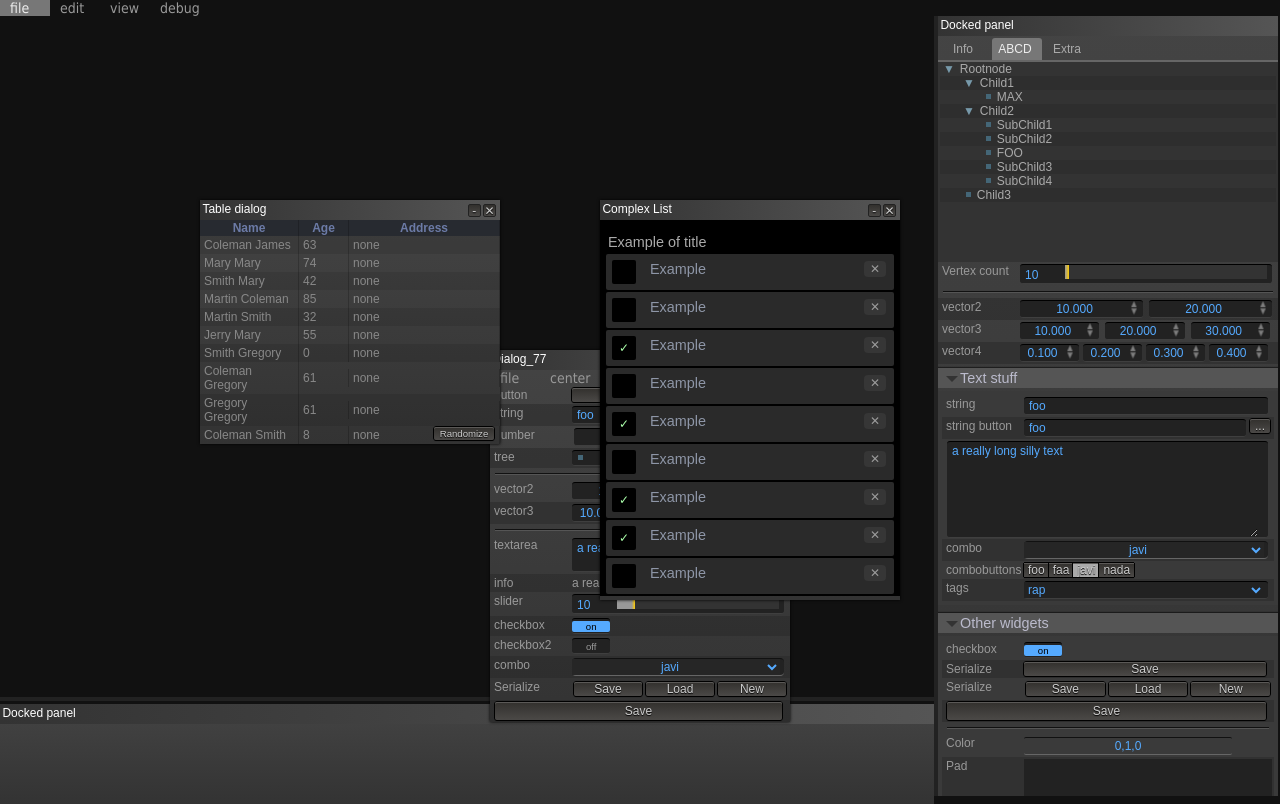
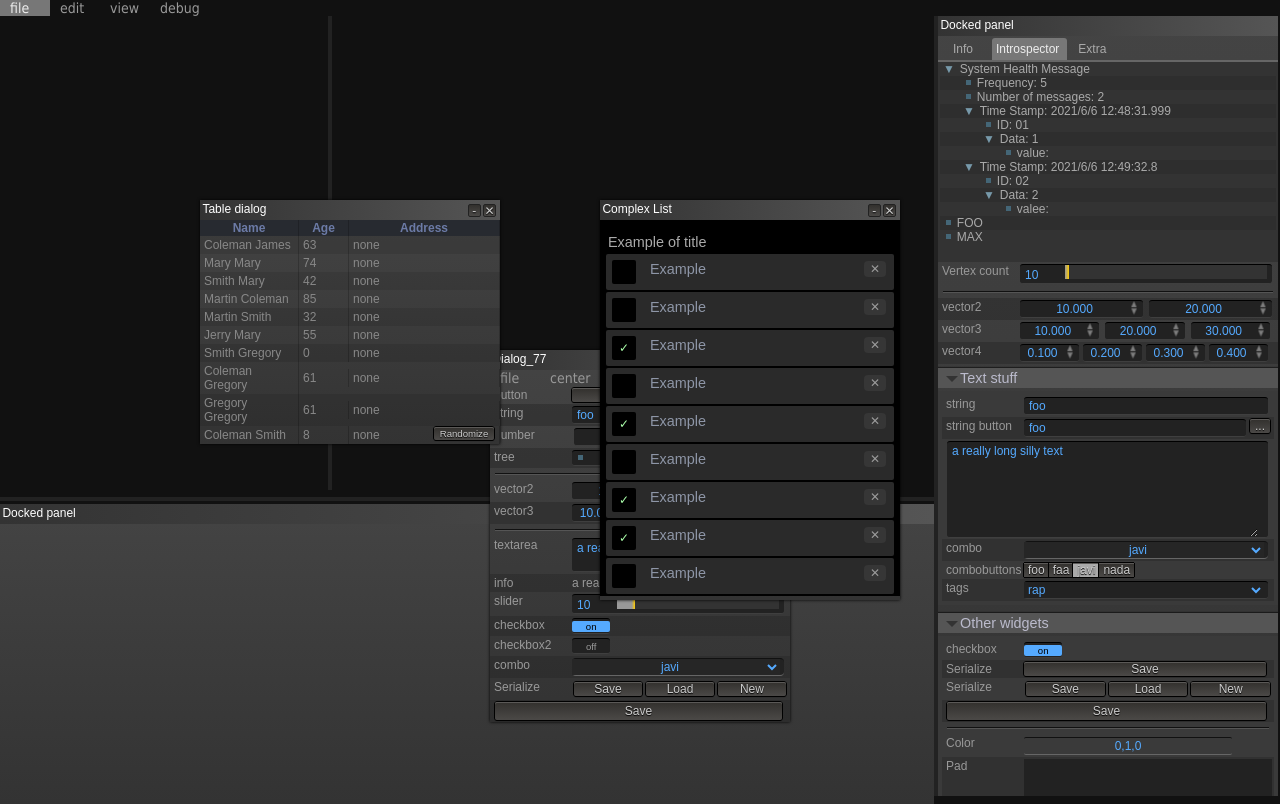
Before and after one commit to giraphics/gloden-ratio, a website built with webpack: page index.html in a window 1280 px wide. Built offline with nearby package versions, Linux system fonts and the light colour scheme.

Commit message:
Multiple viewers.

```diff
--- a/index.html
+++ b/index.html
@@ -24,6 +24,7 @@
   </head>
   <body>
     <canvas id="webgpu-canvas"></canvas>
+    <canvas id="webgpu-canvas2"></canvas>
     <script type="text/javascript" src="dist/main.js"></script>
   </body>
 </html>
--- a/src/main.ts
+++ b/src/main.ts
@@ -10,6 +10,9 @@ window.onload = function(){
 }
 
 const canvas = document.getElementById('webgpu-canvas') as HTMLCanvasElement;
-canvas.width = canvas.height = 640;
 const renderer = new Renderer(canvas, binding);
 renderer.start();
+
+const canvas2 = document.getElementById('webgpu-canvas2') as HTMLCanvasElement;
+const renderer2 = new Renderer(canvas2, binding);
+renderer2.start();
--- a/src/renderer.ts
+++ b/src/renderer.ts
@@ -69,10 +69,10 @@ export default class Renderer {
         }
     }
 
-    // Initialize WebGPU
+    // Initialize
     async initializeAPI(): Promise<boolean> {
         try {
-            // Entry to WebGPU
+            // Entry to GPU
             const entry: GPU = navigator.gpu;
             if (!entry) {
                 return false;
--- a/src/ui/gui.ts
+++ b/src/ui/gui.ts
@@ -18,44 +18,38 @@ export default class Gui {
         mainarea = new LiteGUI.Area({ id: "mainarea", content_id:"canvasarea", height: "calc( 100% - 20px )", main:true, inmediateResize: true});
         LiteGUI.add( mainarea );
 
-        //create main canvas to test redraw
-        //var canvas = document.createElement("canvas");
-        //canvas.id = 'webgpu-canvas';
+		// var mainarea2 = new LiteGUI.Area("mainarea",{content_id:"canvasLeftArea", autoresize: true, inmediateResize: true});
+		// mainarea2.split("vertical",[200,null], true);
+		// LiteGUI.add( mainarea2 );
+
         var canvas = document.getElementById("webgpu-canvas");
+        // var ma = document.getElementById("mainarea");
+        // ma.appendChild(canvas);
+        canvas.width = 640;
+        canvas.height = 640;
+        mainarea.onresize = function() { };
+        // mainarea.content.appendChild(canvas);
 
-        var ma = document.getElementById("mainarea");
-        ma.appendChild(canvas);
+        var canvas2 = document.getElementById("webgpu-canvas2");
+        // var ma2 = document.getElementById("mainarea");
+        // ma2.appendChild(canvas2);
 
-        canvas.width = canvas.height = 640;
-        // canvas.times = 0;
-        // canvas.redraw = () => {
-            // Todo call webgl draw
-        // 	var rect = canvas.parentNode.getClientRects()[0];
-        // 	canvas.width = rect.width;
-        // 	canvas.height = rect.height;
-        // 	var ctx = canvas.getContext("2d");
-        // 	ctx.clearRect(0,0,this.width,this.height);
-        // 	ctx.lineWidth = 1;
-        // 	ctx.strokeStyle = "#AAF";
-        // 	ctx.strokeRect(10.5,10.5,this.width-20,this.height-20);
-        // 	ctx.strokeText("Times: " + this.times,20.5,30.5);
-        // 	this.times += 1;
-        // };
-
-        mainarea.onresize = function() { };
-        mainarea.content.appendChild(canvas);
+        canvas2.width = 640;
+        canvas2.height = 640;
+        // mainarea.content.appendChild(canvas2);
 
         //split mainarea
         this.createSidePanel(this.binding);
 
-        mainarea.getSection(0).split("vertical",[null,"100px"],true);
-        mainarea.getSection(0).onresize = function() {
-        };
+        mainarea.getSection(0).split("vertical",[null,"300px"],true);
+        mainarea.getSection(0).getSection(0).split("horizontal",[null,"600px"],true);
+        mainarea.getSection(0).getSection(0).getSection(0).add( canvas );
+        mainarea.getSection(0).getSection(0).getSection(1).add( canvas2 );
+        mainarea.getSection(0).onresize = function() {};
 
         var docked_bottom = new LiteGUI.Panel({ id: "bottom_panel", title:"Docked panel",hide:true});
         mainarea.getSection(0).getSection(1).add( docked_bottom );
         LiteGUI.bind( docked_bottom,"closed",function() { LiteGUI.mainarea.getSection(0).merge() });
-        //mainarea.resize();
 
         var dialog = this.createWidgetsDialog(this.binding);
         var dialog2 = this.createTableDialog();
@@ -93,12 +87,6 @@ export default class Gui {
             dialog.addButton("Accept",{ close: true });
             dialog.addButton("Cancel",{ close: 'fade' });
         }});
-
-        /////////////////////////////////////////////////////////////////////////////
-        //(async () => {
-        //})();
-
-        /////////////////////////////////////////////////////////////////////////////
     }
 
     createSidePanel(binding: Binding)
@@ -106,7 +94,6 @@ export default class Gui {
         mainarea.split("horizontal",[null,340],true);
 
         var docked = new LiteGUI.Panel("right_panel", {title:'Docked panel', close: true});
-
         mainarea.getSection(1).add( docked );
 
         //docked.dockTo( mainarea.getSection(1).content,"full");
@@ -126,29 +113,41 @@ export default class Gui {
         //tabs
         var tabs_widget = new LiteGUI.Tabs();
         tabs_widget.addTab("Info");
-        tabs_widget.addTab("ABCD",{selected:true, width: "100%", height: 200});
+        tabs_widget.addTab("Introspector",{selected:true, width: "100%", height: 200});
         tabs_widget.addTab("Extra");
 
         tabs_widget.getTabContent("Info").appendChild( LiteGUI.createElement( "strong",null,"Example of code inside tab container") );
 
-        //tree
-        var mytree = { id: "Rootnode",
+        // A dummy tree show
+        var mytree = { id: "System Health Message",
                 children: [
-                    { id: "Child1" },
-                    { id: "Child2", children: [
-                        { id: "SubChild1" },
-                        { id: "SubChild2" },
-                        { id: "SubChild3" },
-                        { id: "SubChild4" }
-                    ]},
-                    { id: "Child3" },
+                    { id: "Frequency: 5" },
+                    { id: "Number of messages: 2" },
+                    { id: "Time Stamp: 2021/6/6 12:48:31.999",
+                        children: [
+                            { id: "ID: 01" },
+                            { id: "Data: 1",
+                                children: [
+                                    { id: "value: " },
+                                ]
+                            }
+                        ]},
+                    { id: "Time Stamp: 2021/6/6 12:49:32.8",
+                        children: [
+                            { id: "ID: 02" },
+                            { id: "Data: 2",
+                                children: [
+                                    { id: "valee: " },
+                                ]
+                            }
+                        ]},
                 ]};
 
         var litetree = new LiteGUI.Tree( mytree, { allow_rename: true });
         LiteGUI.bind( litetree.root, "item_selected", function(e) {
             console.log("Node selected: ", e.detail);
         });
-        var tree_tab_content = tabs_widget.getTabContent("ABCD");
+        var tree_tab_content = tabs_widget.getTabContent("Introspector");
         tree_tab_content.appendChild( litetree.root )
 
         litetree.insertItem( {id:"FOO"}, "Child2",2 );
```
Also changed, not shown: lib/litegui.css.
